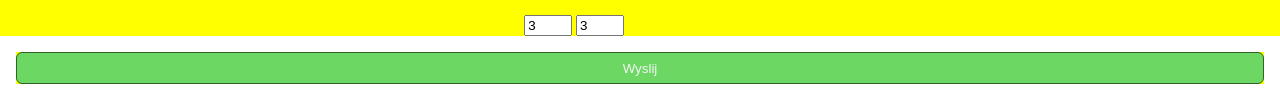
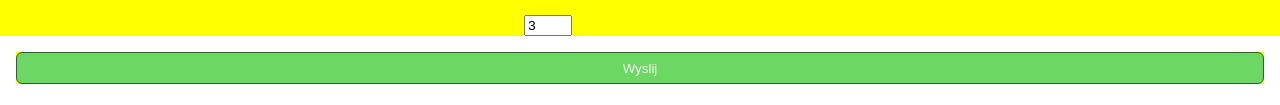
Before and after one commit to jakubjanowczyk/formgitpiatek, a plain HTML site: page index.html in a window 1280 px wide. Shown: the part 264-369 px from the top of the page. Drawn offline with Linux system fonts and the light colour scheme.

Commit message:
Update index.html

```diff
--- a/index.html
+++ b/index.html
@@ -53,7 +53,7 @@
           max="5"
         />
 
-        <input type="number" id="field4" name="field4" value="3" min="1" max="5" />
+
       </div>
 
 
```
